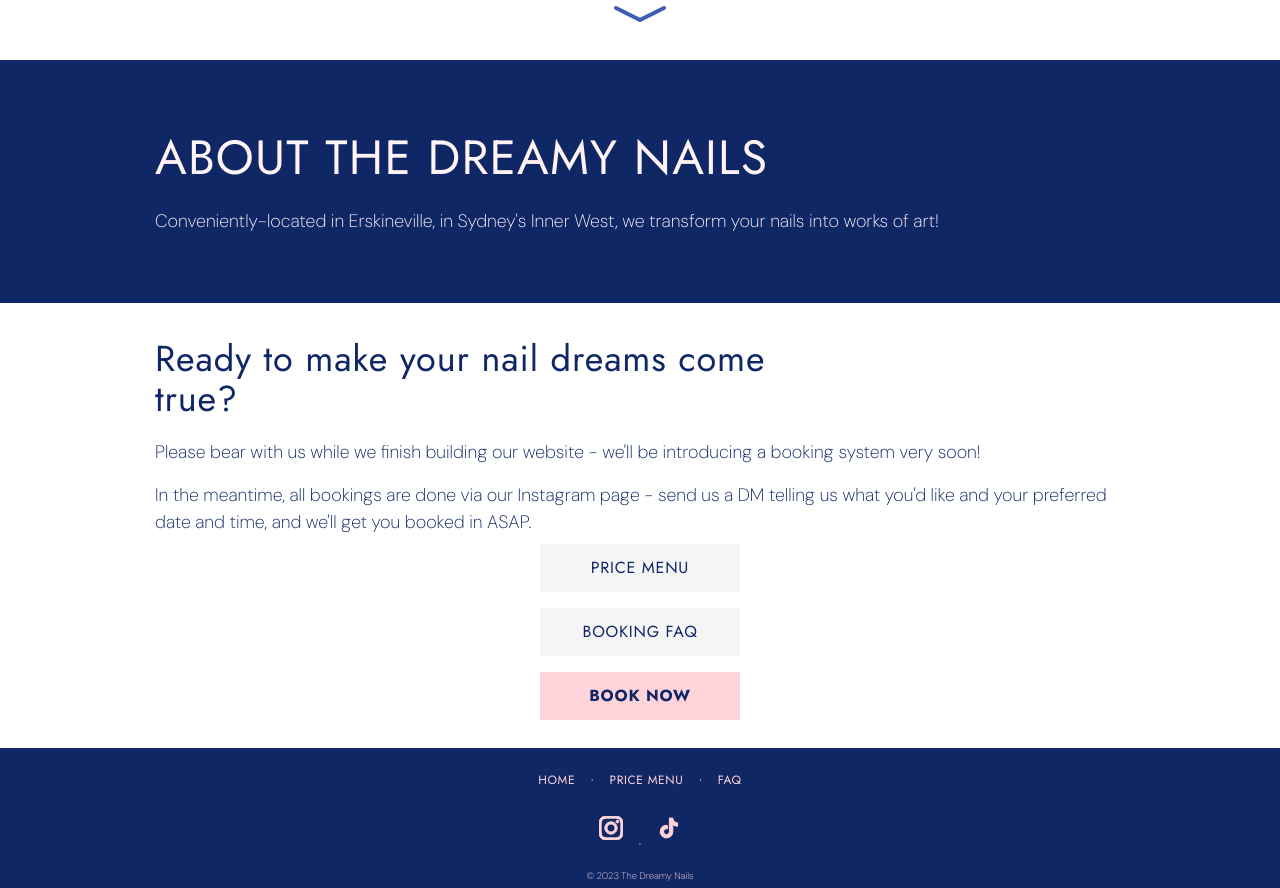
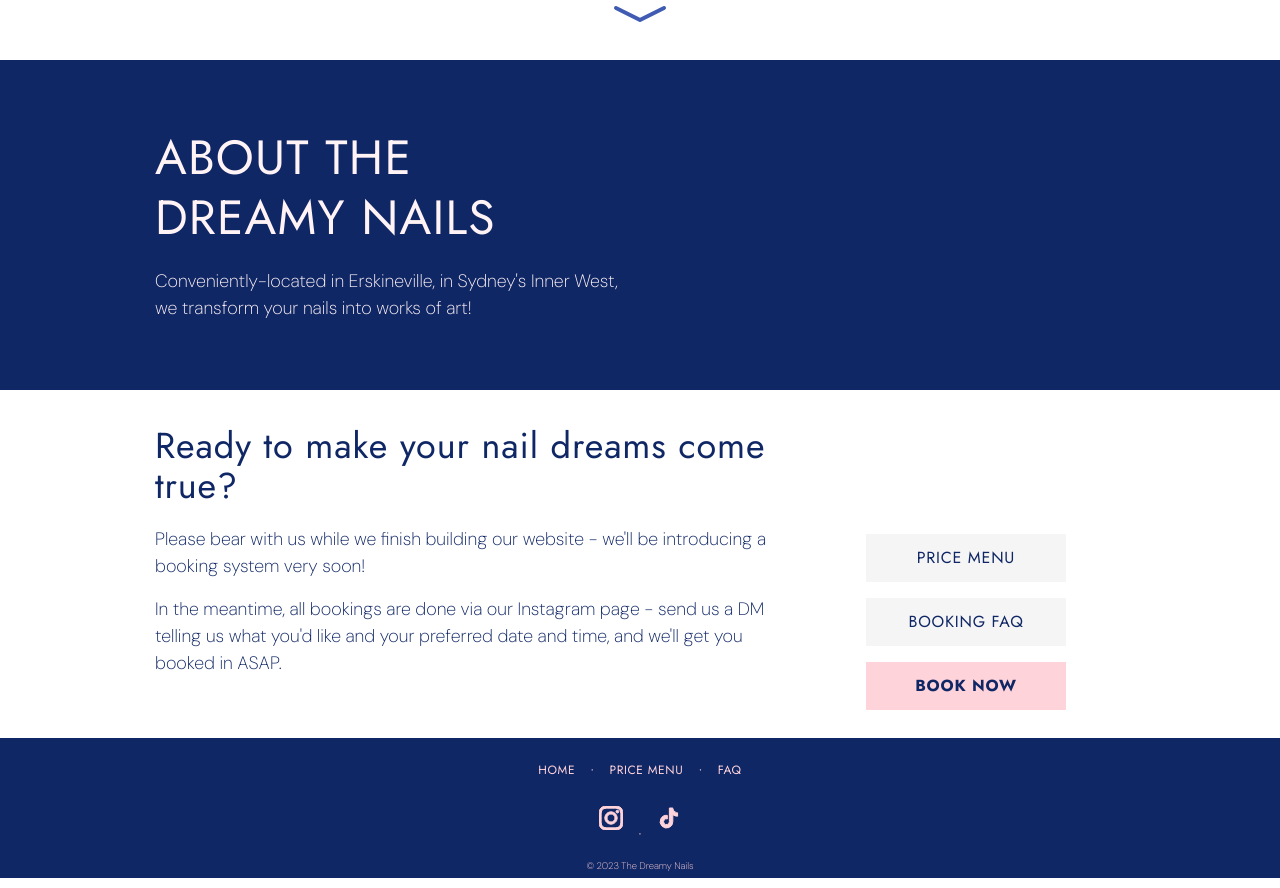
Before and after one commit to ddembo/tdn-web-next, a Next.js app: page / in a window 1280 px wide. Shown: the part 760-1648 px from the top of the page. Built offline with nearby package versions, Linux system fonts and the light colour scheme.

Commit message:
fix section column stacking

```diff
--- a/components/Section/Section.tsx
+++ b/components/Section/Section.tsx
@@ -35,8 +35,8 @@ interface ColumnProps {
 const Column = ({ children, doubleWidth }: ColumnProps) => (
   <div
     className={twMerge(
-      'w-full flex flex-col basis-full shrink-0 lg:grow-1 lg:basis-auto',
-      doubleWidth && 'grow-2 lg:grow-2 lg:basis-auto',
+      'w-full flex flex-col basis-full shrink-0 lg:grow lg:basis-0',
+      doubleWidth && 'grow-2 lg:grow-2 lg:basis-0',
     )}
   >
     {children}
```
